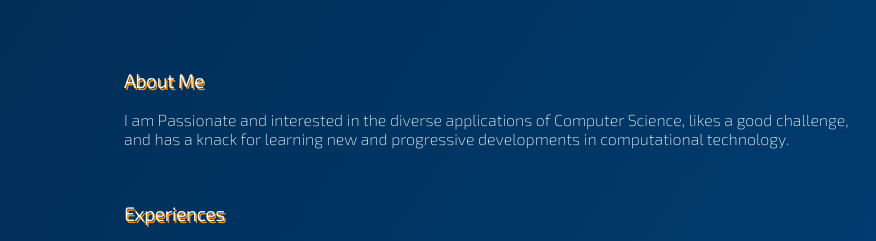
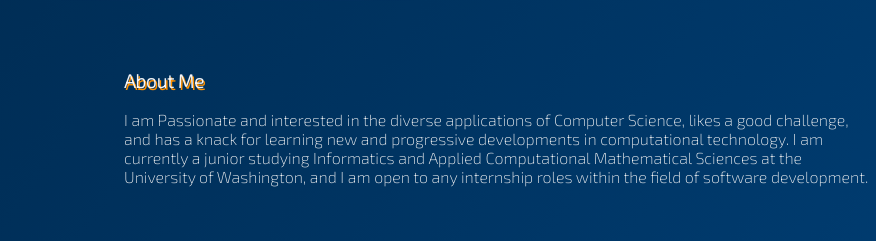
Before and after one commit to chrisjk868/ChristopherKu, a plain HTML site: page index.html in a window 1280 px wide. Shown: the part 94-335 px from the top of the page, 404-1280 px from the left. Drawn offline with Linux system fonts and the light colour scheme.

Commit message:
formatted documents

```diff
--- a/index.html
+++ b/index.html
@@ -1,5 +1,6 @@
 <!DOCTYPE html>
 <html lang="en">
+
 <head>
   <meta charset="UTF-8">
   <meta http-equiv="X-UA-Compatible" content="IE=edge">
@@ -11,6 +12,7 @@
   <link href="https://fonts.googleapis.com/css2?family=Exo+2:wght@200&display=swap" rel="stylesheet">
   <script src="index.js"></script>
 </head>
+
 <body id="index">
   <header>
     <h1>Christopher Ku</h1>
@@ -32,7 +34,9 @@
       <p class="content">
         I am Passionate and interested in the diverse applications of Computer Science,
         likes a good challenge, and has a knack for learning new and progressive developments
-          in computational technology.
+        in computational technology. I am currently a junior studying Informatics and Applied
+        Computational Mathematical Sciences at the University of Washington, and I am open to
+        any internship roles within the field of software development.
       </p>
       <br>
       <h3 class="content">Experiences</h3>
@@ -61,7 +65,8 @@
           <em> ~ 2019 - 2023 </em>
         </li>
         <li class="content">
-            University of Washington, Bachelor of Science - BSc in Applied Computational Sciences: Scientific Computing & Numerical Analysis
+          University of Washington, Bachelor of Science - BSc in Applied Computational Sciences: Scientific Computing &
+          Numerical Analysis
           <em> ~ 2019 - 2023 </em>
         </li>
         <li class="content">
@@ -76,57 +81,6 @@
         <li class="content"><img src="img/python-programming-language.jpg" alt="Python logo" class="logo"> Python </li>
         <li class="content"><img src="img/rlogo.jpg" alt="R logo" class="logo"> R </li>
       </ul>
-        <!-- <br>
-        <h3 class="content">To Do List</h3>
-        <input type="text" id="todo-input">
-        <button id="add-button"> Add to list </button>
-        <button id="rmv-button"> Clear list</button>
-        <ul id="my-list">
-        </ul>
-        <br>
-        <h3>NASA Mars Images</h3>
-        <div>
-          <p>Martian Sol</p>
-          <input type="text" id="sols" name="sol" required>
-        </div>
-        <div>
-          <p>Choose a rover</p>
-          <select name="rovers" id="rover-selection">
-            <option value="curiosity">Curiosity</option>
-            <option value="opportunity">Opportunity</option>
-            <option value="spirit">Spirit</option>
-          </select>
-        </div>
-        <p>Select a camera</p>
-        <div>
-          <input type="radio" id="fhaz" class="cam" name="camera" value="fhaz">
-          <label for="fhaz"> FHAZ </label>
-          <input type="radio" id="rhaz" class="cam" name="camera" value="rhaz" checked>
-          <label for="rhaz"> RHAZ </label>
-          <input type="radio" id="navcam" class="cam" name="camera" value="navcam">
-          <label for="navcam"> NAVCAM </label>
-        </div>
-        <br>
-        <button id="get-image">Get Image!</button>
-        <br>
-        <br>
-        <div id="err-msg"></div>
-        <div id="mars-img"></div>
-        <br>
-        <h3> See people that are already connected! </h3>
-        <div id="current-users"></div>
-        <button id="view-users"> View </button>
-        <br>
-        <h3> Stay in contact with me </h3>
-        <form id="user-information">
-          <label for="username"> Name: </label>
-          <input name="user-name" type="text" id="username" required>
-          <label for="email-address"> Email: </label>
-          <input name="user-email" type="email" id="email-address" required>
-          <button id="submit-btn"> Submit </button>
-        </form>
-        <div id="res-msg"></div>
-        <br> -->
     </article>
   </main>
   <footer class="footer">
@@ -137,4 +91,5 @@
     <br>
   </footer>
 </body>
+
 </html>
--- a/styles.css
+++ b/styles.css
@@ -78,7 +78,7 @@ p, li {
   text-shadow: none;
 }
 
-header > h1, li.nav-object {
+header>h1, li.nav-object {
   float: left;
   font-size: 20px;
 }
@@ -91,7 +91,7 @@ li a.nav-link, .footer a {
   text-decoration: none;
 }
 
-header > h1 {
+header>h1 {
   width: 300px;
   padding: 10px;
   align-self: flex-start;
```
Also changed, not shown: index.js (+6 -6 lines). Lines whose indentation alone changed are shown as unchanged.
